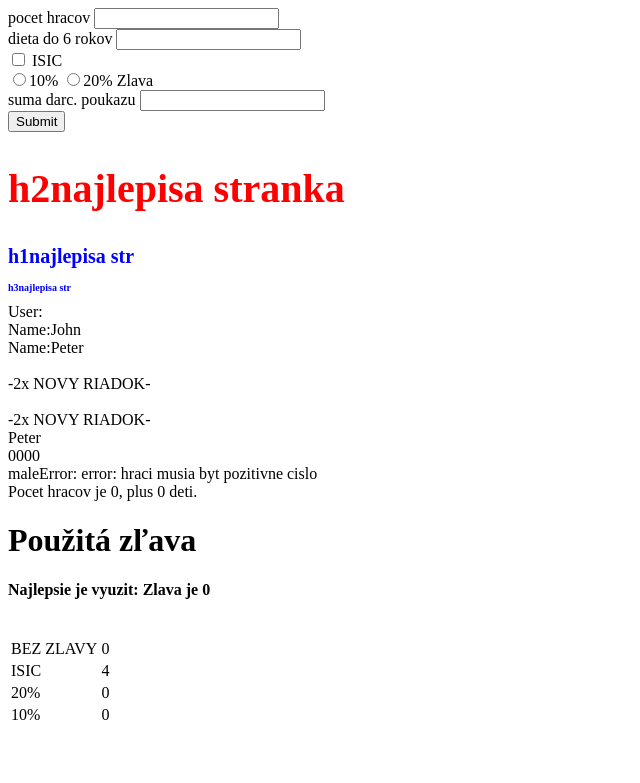
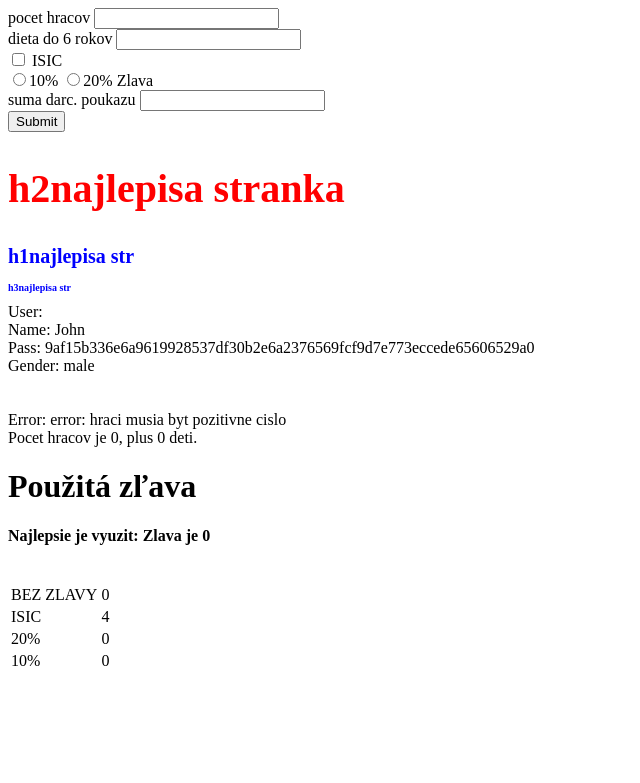
Before and after one commit to mato299/1, a PHP site: page /index.php in a window 1280 px wide. Shown: the top 783 px of the page, without its empty margins (0-640 px from the left). Run offline with PHP 8.4, Linux system fonts and the light colour scheme.

Commit message:
pass hash

```diff
--- a/CurrentUser.php
+++ b/CurrentUser.php
@@ -3,7 +3,8 @@
 class CurrentUser
 {
     private static $name = "John";
-    private static $pass = "0000";
+    //private static $passDebug = "0000"; // len pre nas na zobrazenie
+    private static $passHash;
     private static $gender = "male";
 
     public static function setName($newName)
@@ -16,15 +17,20 @@ class CurrentUser
         return CurrentUser::$name;
     }
 
-    public static function getPassword()
+    public static function getPasswordDebug()
     {
-        return CurrentUser::$pass;
     }
 
-    private static function getPasswordHash()
+    public static function getPasswordHash()
     {
+        return CurrentUser::$passHash;
+    }
 
+    public static function hashPassword($password)
+    {
+        CurrentUser::$passHash = hash('sha256', $password);
     }
+
 
     public static function getGender()
     {
--- a/Util.php
+++ b/Util.php
@@ -15,9 +15,10 @@ class Util
     public static function echoNewBr($how_many = 1) // nepovinna premenna
     {
         for ($i=0; $i < $how_many; $i++) {
-            echo('<br>-'.$how_many.'x ');
-            echo('NOVY RIADOK');
-            echo('-<br>');
+            // echo('<br>-'.$how_many.'x ');
+            // echo('NOVY RIADOK');
+            // echo('-<br>');
+            echo('<br>');
         }
     }
 
--- a/vypocet.php
+++ b/vypocet.php
@@ -15,21 +15,14 @@
 
     Util::echoNadpis("najlepisa str", "blue", "h3", 10);
 
+    // nastavime mu heslo na 0000 ale ulozime zasifrovane
+    CurrentUser::hashPassword("0000");
 
     echo("User:<br>");
-    echo("Name:".CurrentUser::getName()."<br>");
-
-    CurrentUser::setName("Peter");
-    echo("Name:".CurrentUser::getName()."<br>");
-
-
+    echo("Name: ".CurrentUser::getName()."<br>");
+    echo("Pass: ".CurrentUser::getPasswordHash()."<br>");
+    echo("Gender: ".CurrentUser::getGender()."<br>");
     Util::echoNewBr(2);
-
-
-    echo(CurrentUser:: getName()."<br>");
-    echo(CurrentUser::getPassword()."<br>");
-    echo(CurrentUser::getGender());
-
 
 
 
```
